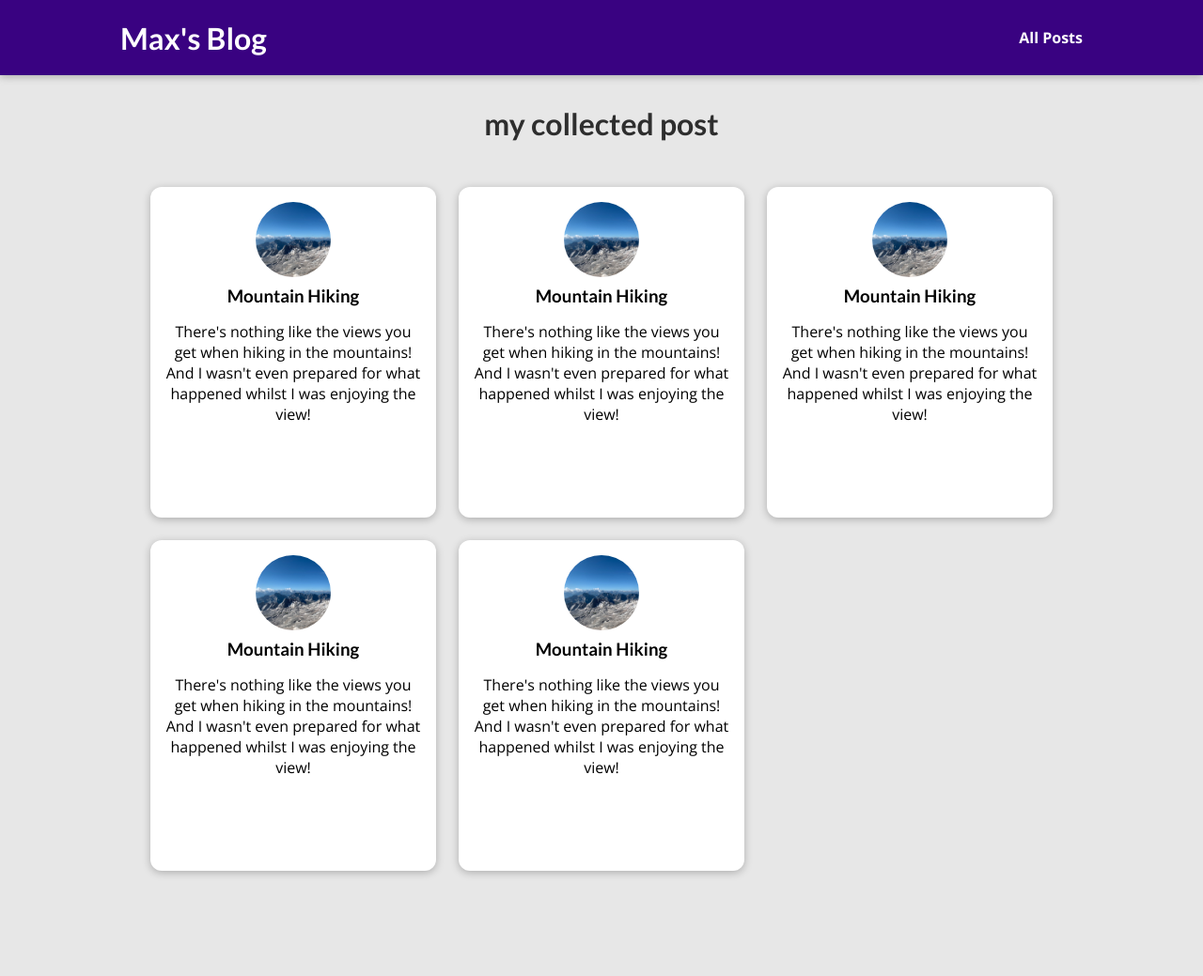
After one commit to wlazlomarek/django_mysite, a Django app: template blog/templates/blog/all-posts.html in a window 1280 px wide. The commit adds this page. Shown: the whole page at 94% size. Run offline with Django 4.2, Linux system fonts and the light colour scheme; the template is opened without the code that fills it, so the values that code supplies are empty.

Commit message:
add more css and images

```diff
--- /dev/null
+++ b/blog/static/blog/all-posts.css
@@ -0,0 +1,43 @@
+body {
+  background-color: #e7e7e7;
+}
+
+#main-navigation {
+  background-color: #390281;
+  box-shadow: 0 2px 8px rgba(0, 0, 0, 0.25);
+}
+
+#all-posts {
+  margin: 7rem auto;
+  width: 90%;
+  max-width: 60rem;
+}
+
+#all-posts h2 {
+  text-align: center;
+  font-size: 2rem;
+  color: #2e2e2e;
+  margin: 3rem 0;
+}
+
+ul {
+  list-style: none;
+  margin: 0;
+  padding: 0;
+  display: grid;
+  grid-template-columns: repeat(auto-fill, minmax(17rem, 1fr));
+  gap: 1.5rem;
+}
+
+.post img {
+  width: 7rem;
+  height: 7rem;
+}
+
+.post a {
+  height: 22rem;
+  transform-origin: center;
+  box-shadow: 0 2px 8px rgba(0, 0, 0, 0.25);
+  border-radius: 12px;
+  background-color: white;
+}
--- /dev/null
+++ b/blog/static/blog/post.css
@@ -0,0 +1,43 @@
+.post {
+  display: flex;
+  flex-direction: column;
+  align-items: center;
+  text-align: center;
+}
+
+.post a {
+  text-decoration: none;
+  color: black;
+  transition: all 0.2s ease;
+  padding: 1rem;
+}
+
+.post a:hover,
+.post a:active {
+  transform: scale(1.1);
+  background-color: #390281;
+  color: white;
+}
+
+.post img {
+  width: 5rem;
+  height: 5rem;
+  object-fit: cover;
+  border-radius: 50%;
+}
+
+.post h3 {
+  margin: 0.25rem 0;
+}
+
+.post time {
+  color: #666666;
+  margin: 0.25rem;
+  font-style: italic;
+  font-size: 0.85rem;
+}
+
+.post:hover time,
+.post:active time {
+  color: white;
+}
--- /dev/null
+++ b/blog/templates/blog/all-posts.html
@@ -0,0 +1,24 @@
+{% extends 'base.html' %}
+{% load static %}
+
+{% block title %}
+  All Posts
+{% endblock title%}
+
+{% block css_file %}
+  <link rel="stylesheet" href="{% static "blog/all-posts.css" %}">
+  <link rel="stylesheet" href="{% static "blog/post.css" %}">
+{% endblock css_file %}
+
+{% block content %}
+  <section id="all-posts">
+    <h2>my collected post</h2>
+    <ul>
+        {% include 'blog/includes/post.html' %}
+        {% include 'blog/includes/post.html' %}
+        {% include 'blog/includes/post.html' %}
+        {% include 'blog/includes/post.html' %}
+        {% include 'blog/includes/post.html' %}
+    </ul>
+  </section>
+{% endblock content %}
--- /dev/null
+++ b/blog/templates/blog/includes/post.html
@@ -0,0 +1,17 @@
+{% load static %}
+
+<li>
+    <article class="post">
+      <a href="">
+        <img src={% static "/blog/images/mountains.jpg" %} alt="Mountain Hiking">
+        <div class="post__content">
+          <h3>Mountain Hiking</h3>
+          <p>
+            There's nothing like the views you get when hiking in the
+            mountains! And I wasn't even prepared for what happened whilst I
+            was enjoying the view!
+          </p>
+        </div>
+      </a>
+    </article>
+</li>
--- a/blog/urls.py
+++ b/blog/urls.py
@@ -4,6 +4,6 @@ from . import views
 
 urlpatterns = [
     path('', views.index, name='index-page'),
-    path('post', views.posts, name='posts-page'),
+    path('posts', views.posts, name='posts-page'),
     path('posts/<slug:slug>', views.post_detail, name='post-details'),
 ]
--- a/blog/views.py
+++ b/blog/views.py
@@ -8,7 +8,7 @@ def index(request):
 
 
 def posts(request):
-    ...
+    return render(request, template_name='blog/all-posts.html')
 
 
 def post_detail(request):
--- a/static/app.css
+++ b/static/app.css
@@ -18,3 +18,31 @@ h3 {
   font-family: 'Lato', sans-serif;
   font-weight: bold;
 }
+
+#main-navigation {
+  width: 100%;
+  height: 5rem;
+  display: flex;
+  justify-content: space-between;
+  align-items: center;
+  padding: 0 10%;
+  position: absolute;
+  top: 0;
+  left: 0;
+}
+
+#main-navigation a {
+  text-decoration: none;
+  color: white;
+  font-weight: bold;
+}
+
+#main-navigation a:hover,
+#main-navigation a:active {
+  color: #cf79f1;
+}
+
+#main-navigation h1 a:hover,
+#main-navigation h1 a:active {
+  color: white;
+}
--- a/templates/base.html
+++ b/templates/base.html
@@ -12,6 +12,12 @@
         {% block css_file %}{% endblock css_file %}
     </head>
     <body>
+        <header id="main-navigation">
+            <h1><a href="/">Max's Blog</a></h1>
+            <nav>
+              <a href="posts">All Posts</a>
+            </nav>
+        </header>
         {% block content %}{% endblock content %}
         <script src="" async defer></script>
     </body>
```
Also changed, not shown: blog/static/blog/index.css (+0 -72 lines), blog/templates/blog/index.html (+5 -22 lines), blog/static/blog/images/coding.jpg (added), blog/static/blog/images/mountains.jpg (added), blog/static/blog/images/woods.jpg (added), 2 other files.
